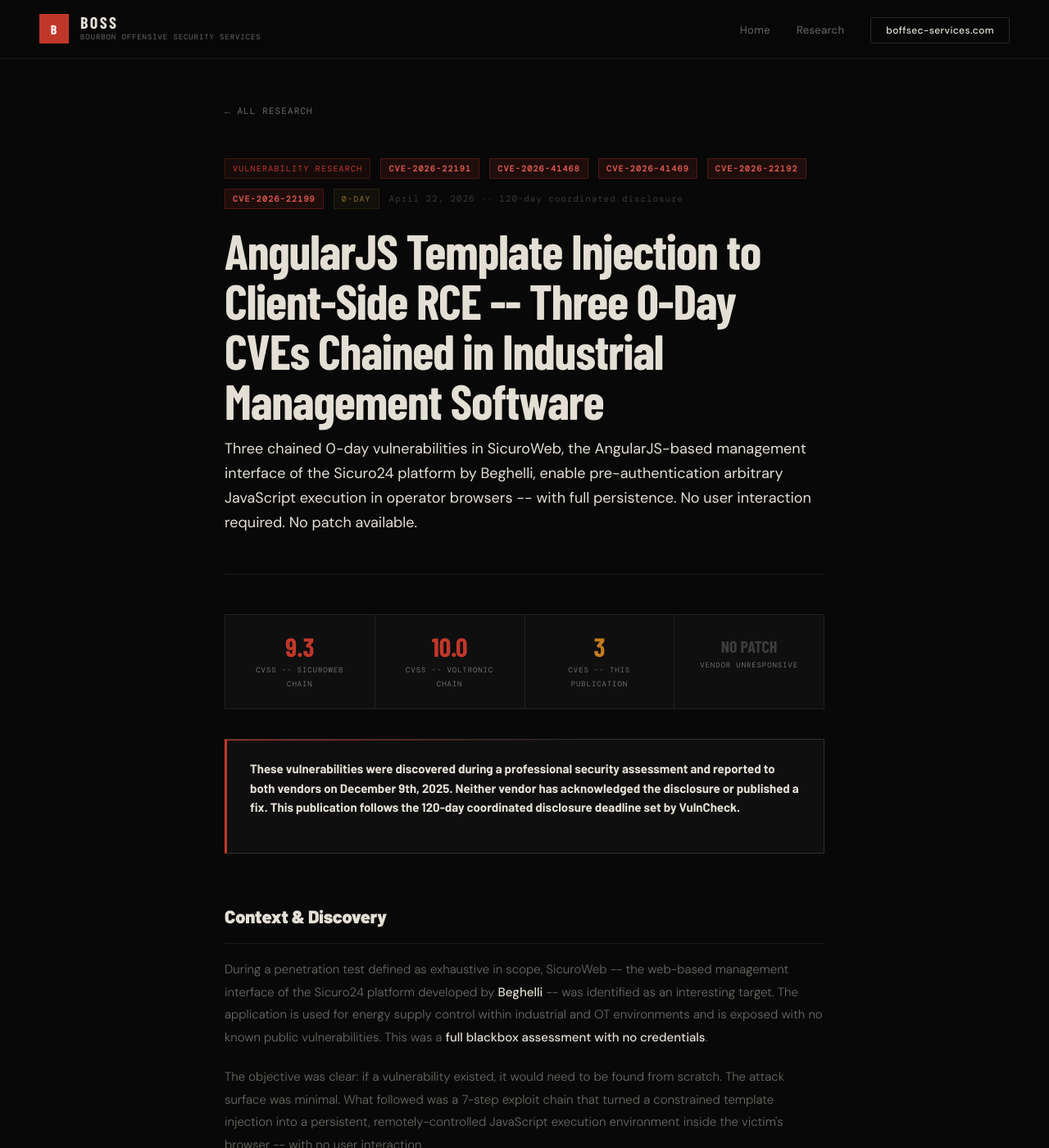
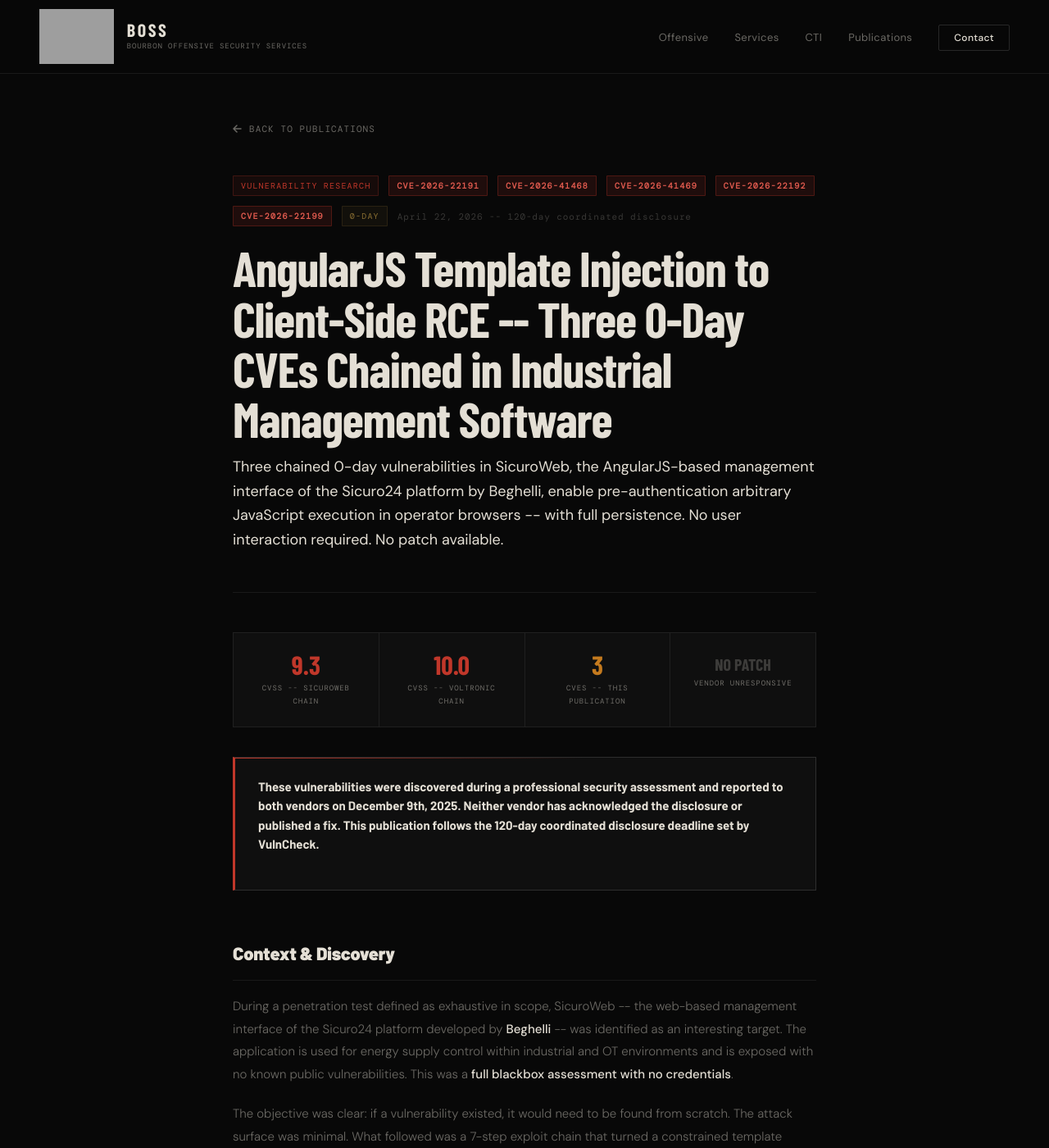
Before and after one commit to kmkz/BOSS.github.io, a Jekyll site: the page posts/sicuroweb-cve-2026-22191/index.html, which Jekyll copies as it is, in a window 1280 px wide and 1400 px high. Shown: the whole window at 82% size. Built offline with Jekyll 4.4.1, drawn with Linux system fonts in a browser that asks for light colours; some web fonts are replaced.

Commit message:
Update index.html
fixes

```diff
--- a/posts/sicuroweb-cve-2026-22191/index.html
+++ b/posts/sicuroweb-cve-2026-22191/index.html
@@ -26,20 +26,20 @@
 body{background:var(--black);color:var(--text);font-family:var(--font-body);font-size:16px;line-height:1.7;-webkit-font-smoothing:antialiased;overflow-x:hidden}
 
 /* NAV */
-nav{position:fixed;top:0;left:0;right:0;z-index:100;padding:0 48px;height:72px;display:flex;align-items:center;justify-content:space-between;border-bottom:1px solid var(--border);background:rgba(8,8,8,0.92);backdrop-filter:blur(16px)}
-.nav-logo{display:flex;align-items:center;gap:14px;text-decoration:none}
-.nav-logo-badge{width:36px;height:36px;background:var(--red);display:flex;align-items:center;justify-content:center;font-family:var(--font-hero);font-size:16px;font-weight:900;color:#fff;letter-spacing:0.05em}
-.nav-logo-text-wrap{display:flex;flex-direction:column;gap:1px}
-.nav-logo-name{font-family:var(--font-hero);font-size:20px;font-weight:900;letter-spacing:0.12em;color:var(--text);text-transform:uppercase;line-height:1}
+nav{position:fixed;top:0;left:0;right:0;z-index:100;padding:0 48px;height:90px;display:flex;align-items:center;justify-content:space-between;border-bottom:1px solid var(--border);background:rgba(8,8,8,0.92);backdrop-filter:blur(16px)}
+.nav-logo{display:flex;align-items:center;gap:16px;text-decoration:none}
+.nav-logo-img{height:68px;width:auto;object-fit:contain;display:block}
+.nav-logo-text-wrap{display:flex;flex-direction:column;gap:2px}
+.nav-logo-name{font-family:var(--font-hero);font-size:22px;font-weight:900;letter-spacing:0.12em;color:var(--text);text-transform:uppercase;line-height:1}
 .nav-logo-sub{font-family:var(--font-mono);font-size:9px;font-weight:300;letter-spacing:0.1em;color:var(--text-muted);text-transform:uppercase}
 .nav-links{display:flex;align-items:center;gap:32px;list-style:none}
 .nav-links a{font-family:var(--font-body);font-size:13px;font-weight:400;color:var(--text-muted);text-decoration:none;letter-spacing:0.03em;transition:color 0.2s}
 .nav-links a:hover{color:var(--text)}
-.nav-cta{font-size:12px!important;font-weight:500!important;color:var(--text)!important;border:1px solid var(--border-light)!important;padding:7px 18px;border-radius:2px;transition:background 0.2s!important}
-.nav-cta:hover{background:rgba(255,255,255,0.06)!important}
+.nav-cta{font-size:12px!important;font-weight:500!important;color:var(--text)!important;border:1px solid var(--border-light)!important;padding:7px 18px;border-radius:2px;transition:background 0.2s,border-color 0.2s!important}
+.nav-cta:hover{background:rgba(255,255,255,0.06)!important;border-color:rgba(255,255,255,0.22)!important}
 
 /* ARTICLE LAYOUT */
-.article-wrap{max-width:780px;margin:0 auto;padding:120px 24px 96px}
+.article-wrap{max-width:760px;margin:0 auto;padding:144px 24px 96px}
 .post-back{display:inline-flex;align-items:center;gap:8px;font-family:var(--font-mono);font-size:11px;letter-spacing:0.1em;color:var(--text-muted);text-decoration:none;margin-bottom:48px;text-transform:uppercase;transition:color 0.2s}
 .post-back:hover{color:var(--text)}
 .article-meta{display:flex;align-items:center;gap:12px;margin-bottom:20px;flex-wrap:wrap}
@@ -170,6 +170,8 @@
 .footer-left{display:flex;flex-direction:column;gap:4px}
 .footer-logo-text{font-family:var(--font-display);font-size:13px;font-weight:700;letter-spacing:0.14em;color:var(--text-dim)}
 .footer-meta{font-size:11px;font-weight:300;color:var(--text-dim)}
+.footer-logo{display:flex;align-items:center;gap:12px}
+.footer-logo-img{height:28px;width:auto;object-fit:contain;opacity:0.4}
 .footer-motto{font-family:var(--font-mono);font-size:10px;font-weight:300;letter-spacing:0.16em;color:var(--text-dim);text-transform:uppercase}
 
 @media(max-width:768px){
@@ -189,21 +191,26 @@
 
 <nav>
   <a href="/" class="nav-logo">
-    <div class="nav-logo-badge">B</div>
+    <img src="https://kmkz.github.io/assets/img/boss-logo.png" alt="BOSS logo" class="nav-logo-img" onerror="this.style.display='none'">
     <div class="nav-logo-text-wrap">
       <span class="nav-logo-name">BOSS</span>
       <span class="nav-logo-sub">Bourbon Offensive Security Services</span>
     </div>
   </a>
   <ul class="nav-links">
-    <li><a href="/">Home</a></li>
-    <li><a href="/posts">Research</a></li>
-    <li><a href="https://www.boffsec-services.com" class="nav-cta">boffsec-services.com</a></li>
+    <li><a href="/#offense">Offensive</a></li>
+    <li><a href="/#services">Services</a></li>
+    <li><a href="/#cti">CTI</a></li>
+    <li><a href="/#publications">Publications</a></li>
+    <li><a href="/#contact" class="nav-cta">Contact</a></li>
   </ul>
 </nav>
 
 <div class="article-wrap">
-  <a href="/posts" class="post-back">&larr; All research</a>
+  <a href="/#publications" class="post-back">
+    <svg width="12" height="12" viewBox="0 0 12 12" fill="none"><path d="M10 6H2M5 2L1 6l4 4" stroke="currentColor" stroke-width="1.5" stroke-linecap="round" stroke-linejoin="round"/></svg>
+    Back to publications
+  </a>
 
   <div class="article-meta">
     <span class="pub-tag offense">Vulnerability Research</span>
```
